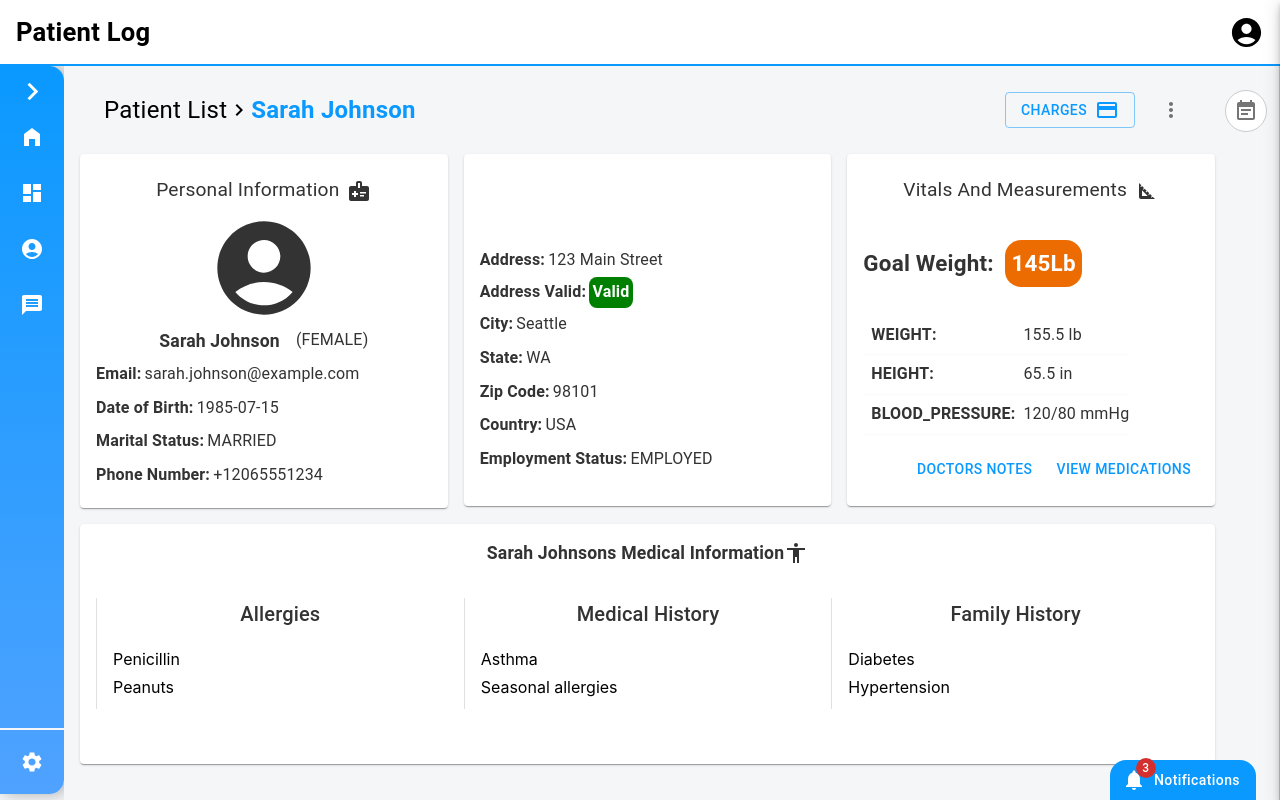
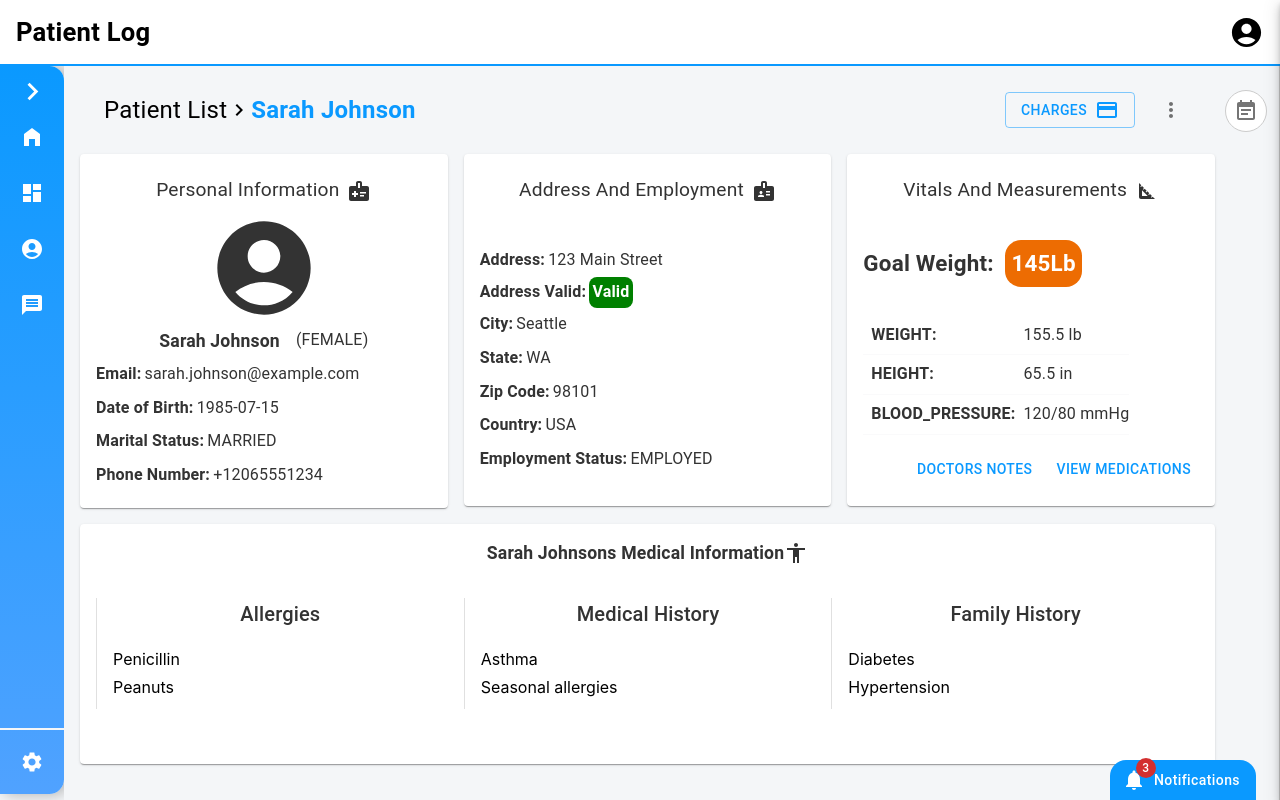
Before and after one commit to jedgray36/patient_profile, a React (Create React App) app: page / in a window 1280 px wide. Built offline with nearby package versions, Linux system fonts and the light colour scheme.

Commit message:
small fix

```diff
--- a/src/components/AddressAndEmployment/index.tsx
+++ b/src/components/AddressAndEmployment/index.tsx
@@ -25,7 +25,7 @@ const AddressAndEmployment = ({
           sx={
             darkMode
               ? patientDataStyles.employmentDark
-              : patientDataStyles.employmentDark
+              : patientDataStyles.employment
           }
         >
           Address And Employment <Badge sx={styles.marginLeft} />
```
